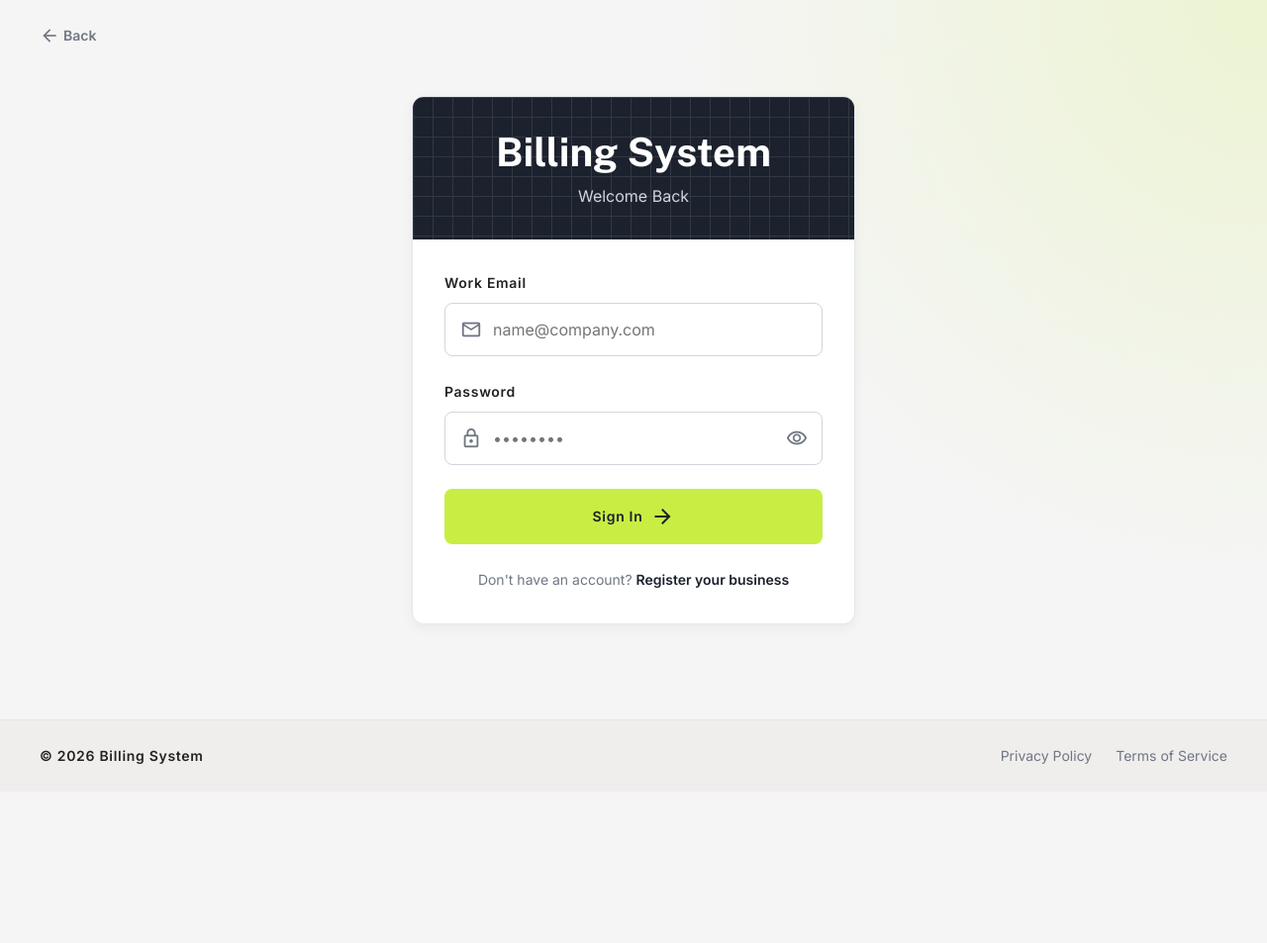
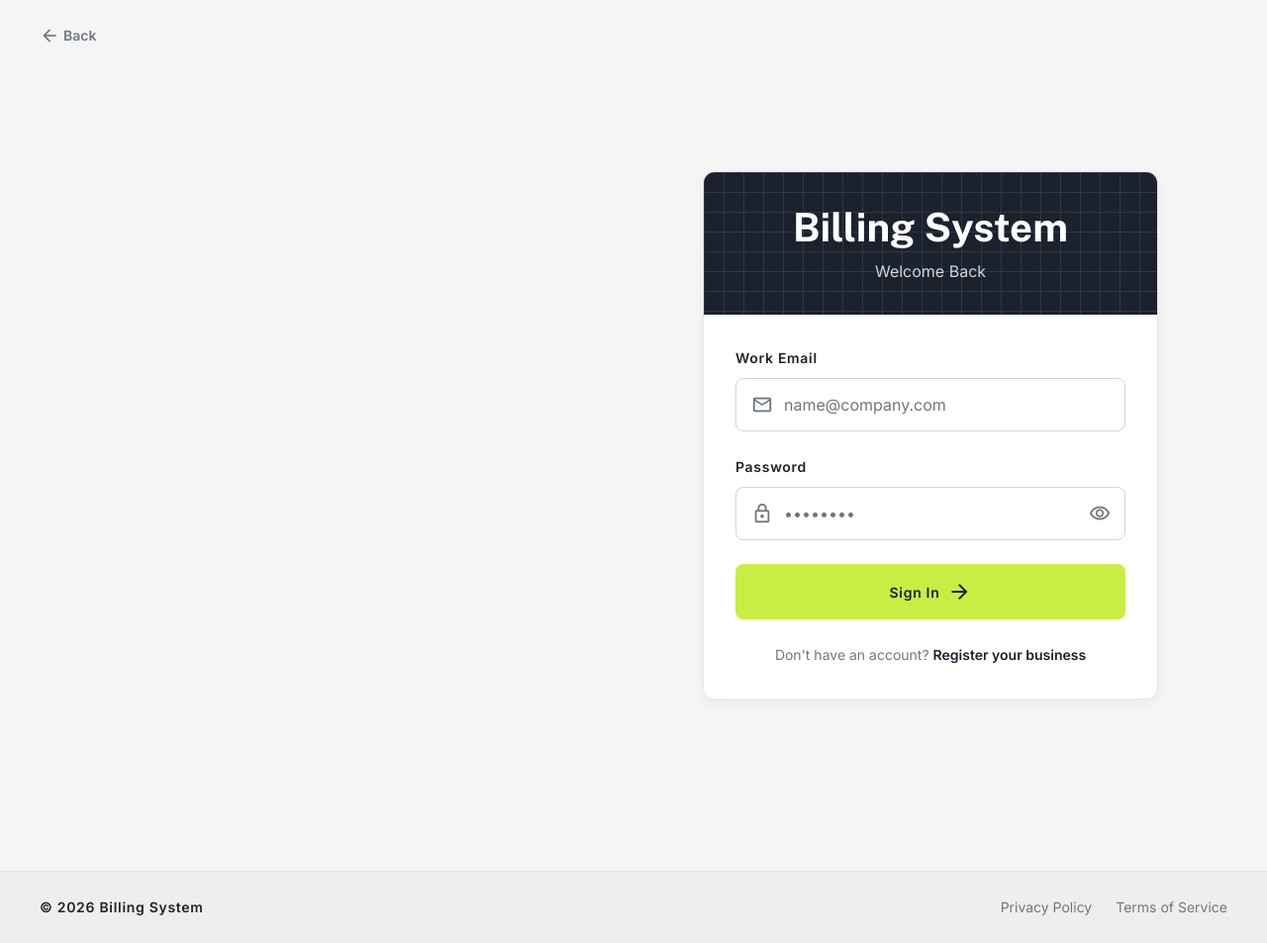
Before and after one commit to aniketkapale-dev/billing_system, a Django app: template templates/inventory/login.html in a window 1280 px wide. Shown: the whole page at 99% size. Before the commit the page ends 772 px from the top, so only its background shows below. Run offline with Django 4.2, Linux system fonts and the light colour scheme; the template is opened without the code that fills it, so the values that code supplies are empty.

Commit message:
Redesign login page layout and add auth CSS
Restructure templates/inventory/login.html into a two-column auth layout: left pane reserved for a future image/banner and right pane containing a centered auth card and login form (includes password toggle button and register link). The original <main> section is preserved as commented markup. Add supporting styles to static/css/auth.css (inv-auth-container, inv-auth-left, inv-auth-right, inv-auth-card) to enable full-height, centered two-column presentation and constrain card width.

```diff
--- a/static/css/auth.css
+++ b/static/css/auth.css
@@ -147,3 +147,36 @@
     .inv-auth-header h1 { font-size: 40px; line-height: 48px; }
     .inv-page-footer-inner { flex-direction: row; justify-content: space-between; }
 }
+
+
+
+
+.inv-auth-container{
+    display:flex;
+    width:100%;
+    min-height:100vh;
+}
+
+.inv-auth-left{
+    width:50%;
+    /* background:#f5f7fb; */
+
+    display:flex;
+    align-items:center;
+    justify-content:center;
+}
+
+.inv-auth-right{
+    width:50%;
+
+    display:flex;
+    align-items:center;
+    justify-content:center;
+
+    /* background:#ffffff; */
+}
+
+.inv-auth-card{
+    width:100%;
+    max-width:460px;
+}
--- a/templates/inventory/login.html
+++ b/templates/inventory/login.html
@@ -10,7 +10,7 @@
 </head>
 <body class="inv-auth-body">
 {% include "partials/inventory_ui.html" %}
-<main class="inv-auth-main">
+<!-- <main class="inv-auth-main">
     <div class="inv-back-wrap">{% include "partials/back_to_home.html" %}</div>
     <div class="inv-auth-bg"></div>
     <div class="inv-auth-card">
@@ -51,6 +51,128 @@
             </div>
         </div>
     </div>
+</main> -->
+
+<main class="inv-auth-main">
+
+    <div class="inv-back-wrap">
+        {% include "partials/back_to_home.html" %}
+    </div>
+
+    <div class="inv-auth-container">
+
+        <!-- Left Side -->
+        <div class="inv-auth-left">
+
+            <!-- Future Image -->
+            <!--
+            <img src="{% static 'images/login-banner.png' %}" alt="">
+            -->
+
+        </div>
+
+        <!-- Right Side -->
+        <div class="inv-auth-right">
+
+            <div class="inv-auth-card">
+
+                <div class="inv-auth-header">
+                    <div class="inv-auth-header-grid"></div>
+
+                    <div class="inv-auth-header-inner">
+                        <h1>Billing System</h1>
+                        <p>Welcome Back</p>
+                    </div>
+                </div>
+
+                <div class="inv-auth-body-inner">
+
+                    <form id="inventory-login-form" class="inv-form">
+
+                        <div class="inv-field">
+                            <label for="email">Work Email</label>
+
+                            <div class="inv-input-wrap">
+                                <span class="material-symbols-outlined">mail</span>
+
+                                <input
+                                        class="inv-input"
+                                        id="email"
+                                        name="email"
+                                        type="email"
+                                        placeholder="name@company.com"
+                                        required>
+                            </div>
+                        </div>
+
+                        <div class="inv-field">
+
+                            <label for="password">Password</label>
+
+                            <div class="inv-input-wrap inv-input-wrap--password">
+
+                                <span class="material-symbols-outlined">
+                                    lock
+                                </span>
+
+                                <input
+                                        class="inv-input"
+                                        id="password"
+                                        name="password"
+                                        type="password"
+                                        placeholder="••••••••"
+                                        required>
+
+                                <button
+                                        type="button"
+                                        id="password-toggle"
+                                        class="inv-password-toggle">
+
+                                    <span class="material-symbols-outlined">
+                                        visibility
+                                    </span>
+
+                                </button>
+
+                            </div>
+
+                        </div>
+
+                        <button
+                                id="login-submit"
+                                class="inv-btn inv-btn-primary inv-btn-block"
+                                type="submit">
+
+                            <span>Sign In</span>
+
+                            <span class="material-symbols-outlined">
+                                arrow_forward
+                            </span>
+
+                        </button>
+
+                    </form>
+
+                    <div class="inv-auth-footer-text">
+
+                        Don't have an account?
+
+                        <a class="inv-link" href="/register/">
+
+                            Register your business
+
+                        </a>
+
+                    </div>
+
+                </div>
+
+            </div>
+
+        </div>
+
+    </div>
+
 </main>
 <footer class="inv-page-footer">
     <div class="inv-page-footer-inner">
```
